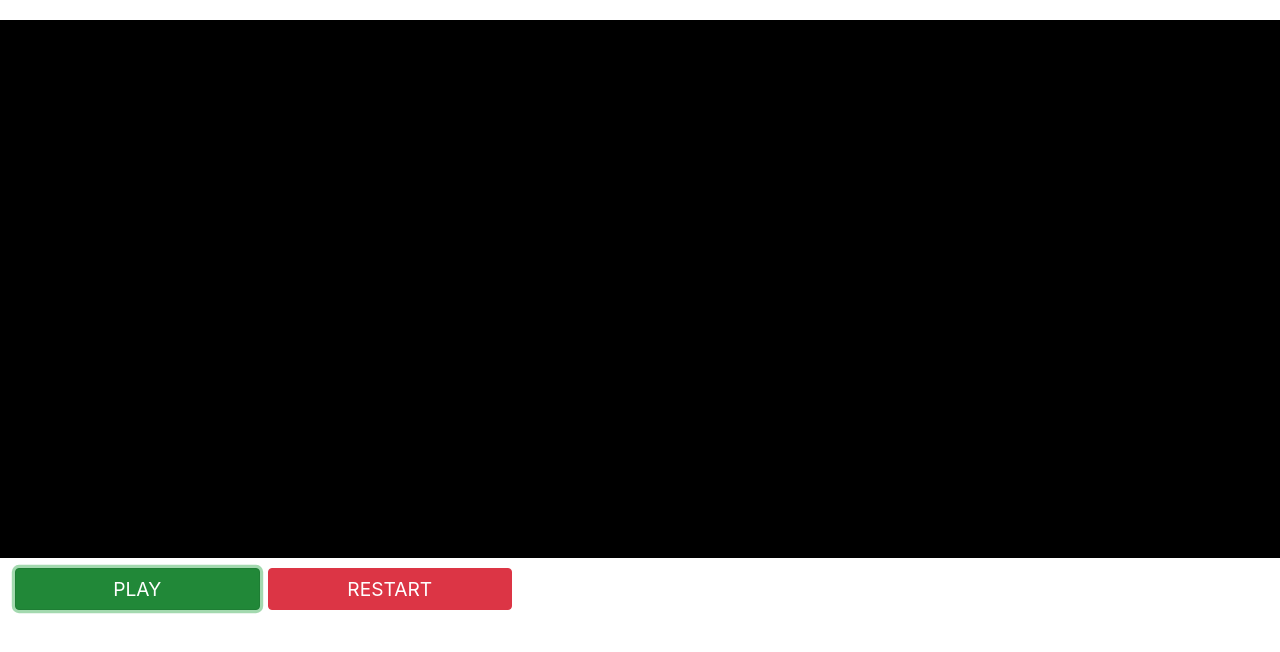
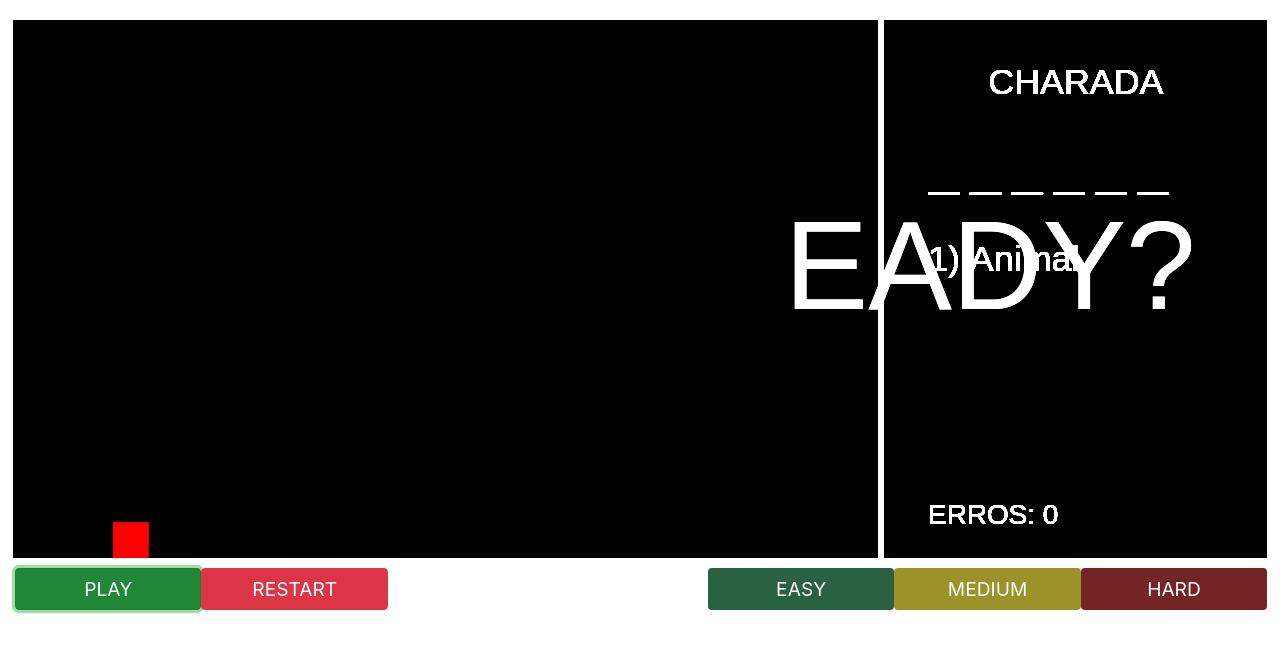
Before and after one commit to fabriciopolato/Project-1, a plain HTML site: page index.html in a window 1280 px wide. Both pictures are taken after a click on the button "PLAY". Drawn offline with nearby package versions, Linux system fonts and the light colour scheme.

Commit message:
difficulty implemented

```diff
--- a/index.html
+++ b/index.html
@@ -7,17 +7,18 @@
     <link rel="stylesheet" href="https://stackpath.bootstrapcdn.com/bootstrap/4.4.1/css/bootstrap.min.css" integrity="sha384-Vkoo8x4CGsO3+Hhxv8T/Q5PaXtkKtu6ug5TOeNV6gBiFeWPGFN9MuhOf23Q9Ifjh" crossorigin="anonymous">
     <link href="https://fonts.googleapis.com/css?family=Alfa+Slab+One|Amatic+SC&display=swap" rel="stylesheet">
 
-    <title>Document</title>
+    <title>CHARADA</title>
 </head>
 <body>
-    <div class='screen'>
     <canvas id="canvas"></canvas>
-    </div>
 
     <div class="btns container-sm mx-auto mw-100">
         <div class="d-flex justify-content-center">
             <button type="button" id='btn-start' class="btn btn-success" white-space="normal">PLAY</button>
             <button type="button" id='btn-restart' class="ml-2 btn btn-danger" white-space="normal">RESTART</button>
+            <button type="button" id='btn-easy' class="btn btn-success" white-space="normal">EASY</button>
+            <button type="button" id='btn-medium' class="ml-2 btn btn-danger" white-space="normal">MEDIUM</button>
+            <button type="button" id='btn-hard' class="btn btn-success" white-space="normal">HARD</button>
         </div>
     </div>
 
--- a/index.js
+++ b/index.js
@@ -14,17 +14,27 @@ window.onload = () => {
     document.getElementById('btn-start').onclick = () => {
         initiate();
         startedInitiate = false;
+        canvas.width = screenWidth;
+        canvas.height = screenHeight;
     };
+
     document.getElementById('btn-restart').onclick = () => {
         restartGame();
-    }
-    window.addEventListener('resize', function () {
-        screenWidth = document.getElementById("canvas").clientWidth;
-        screenHeight = document.getElementById("canvas").clientHeight;
-
         canvas.width = screenWidth;
         canvas.height = screenHeight;
-    })
+    }
+
+    document.getElementById('btn-easy').onclick = () => {
+        easy();
+    }
+
+    document.getElementById('btn-medium').onclick = () => {
+        medium();
+    }
+
+    document.getElementById('btn-hard').onclick = () => {
+        hard();
+    }
 
     //============================================================================
     //PLAYER
@@ -164,7 +174,7 @@ window.onload = () => {
             word: 'CORONA',
             hint1: '1) Cerveja',
             hint2: '2) Vírus',
-            hint3: '3) Epidemia'
+            hint3: '3) China'
         },
 
 
@@ -182,21 +192,10 @@ window.onload = () => {
     let startedGame = false;
     let startedScreen = false;
     let startedInitiate = true;
-    let numOfCreatedLetters = 20;
+    let numOfCreatedLetters = 10;
     let playerLetters = [];
     let wrong = 0;
     let secretWord = chooseSecretWord();
-
-//instantiate new Letter based on numOfCreatedLetters
-    for (let i = 0; i < numOfCreatedLetters; i += 1) {
-        if(numOfCreatedLetters <= 10) {
-            letter[i] = new Letter(i*1.5 + 0.5);
-        } else if (numOfCreatedLetters > 10 && numOfCreatedLetters <= 20) {
-            letter[i] = new Letter(i/2);
-        } else {
-            letter[i] = new Letter(i/3);
-        }
-    }
 
 //function called by pressing the PLAY button, it initiates the game
     function initiate() {
@@ -205,6 +204,19 @@ window.onload = () => {
         intervalStartScreen = setInterval(startScreen, 1000)
         intervalUpdateGame = setInterval(updateGame, 20)
         }
+    }
+
+//functions to select the difficulty of the game
+    function easy() {
+        numOfCreatedLetters = 10;
+    }
+
+    function medium() {
+        numOfCreatedLetters = 20;
+    }
+
+    function hard() {
+        numOfCreatedLetters = 50;
     }
 
 //function to write texts on the element Canvas
@@ -216,13 +228,11 @@ window.onload = () => {
 
 //function to call the texts on the Start Screen
     function startScreen() {
-        clearScreen();
         writeText('ARE YOU READY?', screenWidth / 10, 'white', screenWidth / 2 - screenWidth / 2.3, screenHeight / 2 + 20);
 
         if (count === 2) {
             clearInterval(intervalClearScreen);
             clearInterval(intervalStartScreen)
-            clearScreen();
             setTimeout(clearScreen, 1000);
             setTimeout(startGame, 1000);
             startedScreen = true;
@@ -252,6 +262,16 @@ window.onload = () => {
 //function to start the game after Start Screen is played
     function startGame() {
         player.drawPlayer();
+        //instantiate new Letter based on numOfCreatedLetters
+    for (let i = 0; i < numOfCreatedLetters; i += 1) {
+        if(numOfCreatedLetters <= 10) {
+            letter[i] = new Letter(i*1.5 + 0.5);
+        } else if (numOfCreatedLetters > 10 && numOfCreatedLetters <= 20) {
+            letter[i] = new Letter(i/2);
+        } else {
+            letter[i] = new Letter(i/3);
+        }
+    }
         startedGame = true;
     }
 
@@ -271,11 +291,6 @@ window.onload = () => {
             secretWord = chooseSecretWord();
             player.playerX = 100;
             player.playerY = screenHeight - player.playerHeight;
-
-            for (let i = 0; i < numOfCreatedLetters; i += 1) {
-                letter[i] = new Letter(i);
-            }
-
             intervalUpdateGame = setInterval(updateGame, 20)
             startGame();
 
@@ -366,7 +381,7 @@ window.onload = () => {
 
 //function to decide when the player loses the game
     function gameOver() {
-        if (wrong === 3) {
+        if (wrong >= 3) {
             stop();
             writeText('GAME OVER', screenWidth / 15, 'red', screenWidth / 2 - screenWidth / 2.75, screenHeight / 2 + 20);
         }
@@ -375,7 +390,7 @@ window.onload = () => {
             writeCorrectLetter(secretWord.word.split(''), i);
         }
         writeText(`CHARADA`, screenWidth / 35, 'white', screenWidth - screenWidth / 4.5, 0.7*screenHeight / 7 + 20);
-        writeText(`ERROS: ${wrong}`, screenWidth / 35, 'white', screenWidth - screenWidth / 3.7, 6.3*screenHeight / 7 + 20);
+        writeText(`ERROS: ${wrong}`, screenWidth / 45, 'white', screenWidth - screenWidth / 3.7, 6.3*screenHeight / 7 + 20);
     }
 
     //============================================================================
@@ -418,9 +433,8 @@ window.onload = () => {
                 if(startedGame === false){
                     break;
                 }
-               setTimeout(() => {
-                        letter[i].drawAndMoveLetter();
-                }, i*500);
+
+                letter[i].drawAndMoveLetter();
                 getLetter(i);
             }
         }
--- a/style.css
+++ b/style.css
@@ -7,48 +7,46 @@ body {
 }
 
 #canvas {
-    margin: 20px 0 10px 0;
+    margin: 20px 0 10px 1vw;
     background-color: black;
-    width: 100%;
+    display: flex !important;
+    justify-content: center !important;
+    width: 98%;
     height: 42vw;
 }
 
 .btns {
     font-size: 1.6vw !important;
-    padding-right: 60vw !important;
+    padding-right: 0 !important;
 }
 
 .btn {
     font-size: 1.5vw !important;
-    width: 20vw;
+    width: 15vw;
 }
 
-.screen {
-    display: flex;
-    justify-content: center;
+#btn-start {
+    margin: 0 !important;
 }
 
-.score {
-    border: 1px solid black;
-    background-color: rgb(126, 19, 19);
-    color: white;
-    margin: 20px 10px 0 5px;
-    width: 25%;
-    height: 42vw;
+#btn-restart  {
+    margin: 0 25vw 0 0 !important;
 }
 
-.word {
-    margin-bottom: 5vw;
+#btn-easy {
+    margin: 0 !important;
+    background-color: rgb(42, 97, 66) !important;
+    border: rgb(42, 97, 66) !important;
 }
 
-.wrong-letters {
-    margin-bottom: 5vw;
+#btn-medium{
+    margin: 0 !important;
+    background-color: rgb(155, 147, 41) !important;
+    border: rgb(155, 147, 41) !important;
 }
 
-.h1-hints {
-    margin: 1vw 0 2vw 6.5vw;
+#btn-hard {
+    margin: 0 1vw 0 0 !important;
+    background-color: rgb(116, 36, 36) !important;
+    border: rgb(116, 36, 36) !important;
 }
-
-.hints {
-    margin: 0 .5vw 2vw 0.5vw;
-}
```
